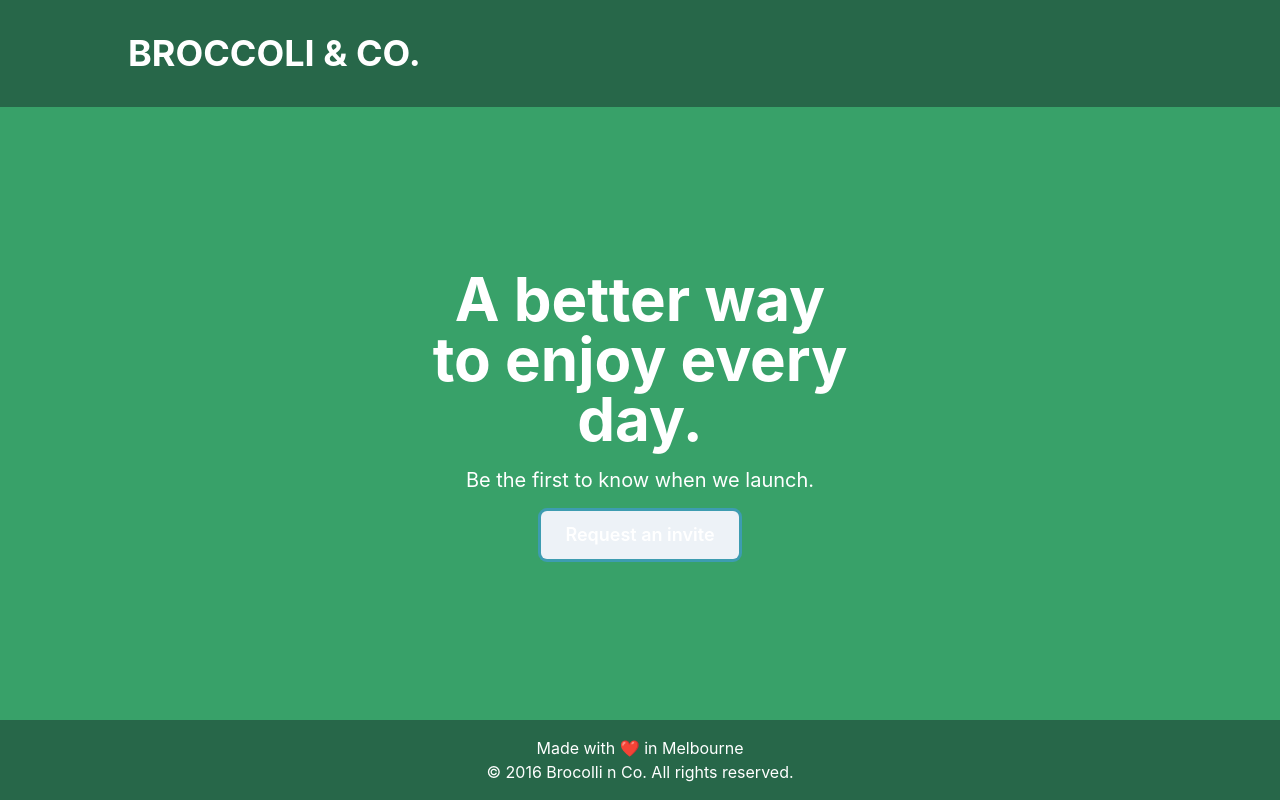
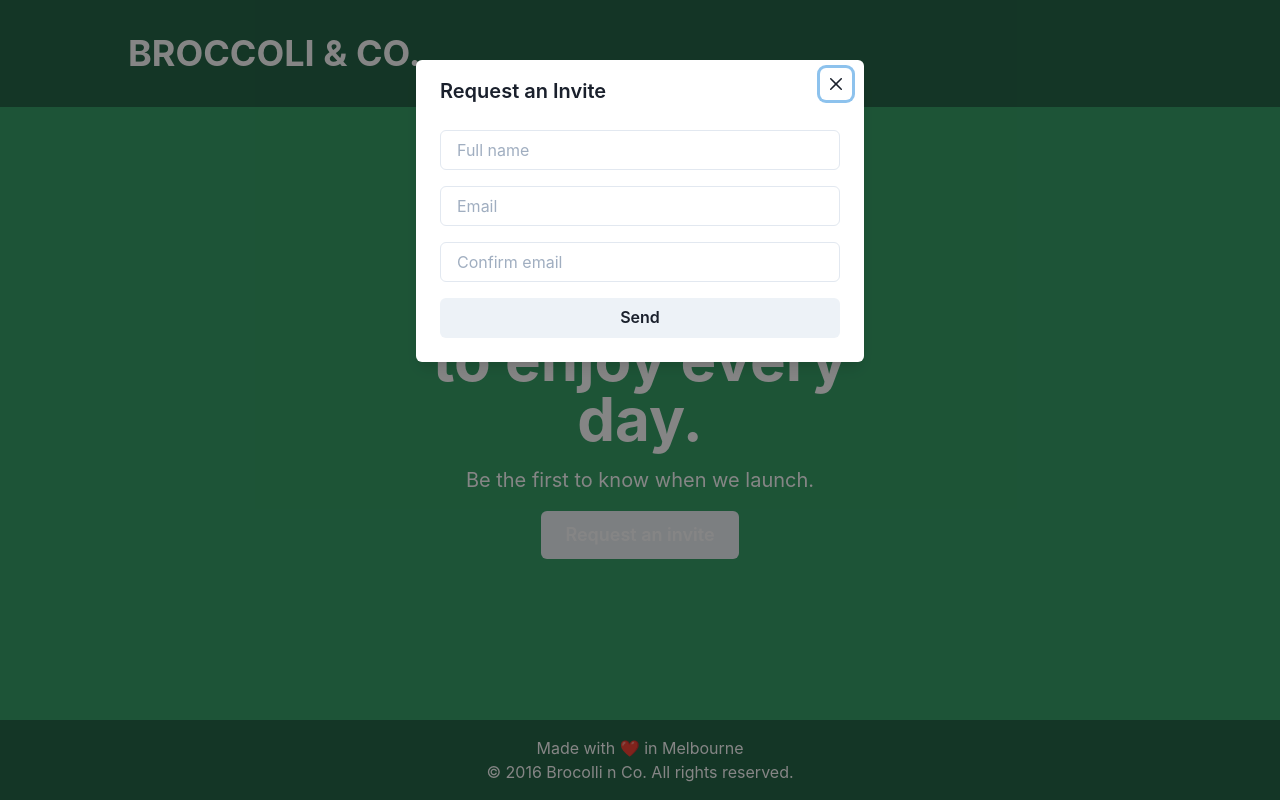
Before and after one commit to LevPewPew/broccoli-n-co, a React (Create React App) app: page / in a window 1280 px wide. Both pictures are taken after a click on the button "Request an invite". Built offline with nearby package versions, Linux system fonts and the light colour scheme.

Commit message:
created modal wrapper and boiler plate for invite form

```diff
--- a/src/App.tsx
+++ b/src/App.tsx
@@ -5,19 +5,40 @@ import {
   Center,
   Container,
   theme,
+  useDisclosure,
 } from "@chakra-ui/react";
-import { CallToAction, Footer, Header } from "components";
+import {
+  CallToAction,
+  CompleteModal,
+  Footer,
+  Header,
+  RequestInviteForm,
+} from "components";
 
-export const App = () => (
+export const App = () => {
+  const {
+    isOpen: isRequestInviteFormOpen,
+    onOpen: openRequestInviteForm,
+    onClose: closeRequestInviteForm,
+  } = useDisclosure();
+
+  return (
     <ChakraProvider theme={theme}>
       <FlexBox color="white" height="100vh" flexDirection="column">
         <Header />
         <Center bg="green.500" flex="1">
           <Container maxW="xl" centerContent>
-          <CallToAction />
+            <CallToAction onButtonClick={openRequestInviteForm} />
           </Container>
         </Center>
         <Footer />
       </FlexBox>
+      <CompleteModal
+        isOpen={isRequestInviteFormOpen}
+        onClose={closeRequestInviteForm}
+      >
+        <RequestInviteForm onSubmit={closeRequestInviteForm} />
+      </CompleteModal>
     </ChakraProvider>
   );
+};
--- a/src/components/CallToAction.tsx
+++ b/src/components/CallToAction.tsx
@@ -1,7 +1,11 @@
 import React from "react";
 import { VStack, Heading, Text, Button } from "@chakra-ui/react";
 
-export const CallToAction = () => (
+interface Props {
+  onButtonClick: () => void;
+}
+
+export const CallToAction = ({ onButtonClick }: Props) => (
   <VStack spacing="4">
     <Heading size="3xl" textAlign="center">
       A better way
@@ -9,6 +13,8 @@ export const CallToAction = () => (
       to enjoy every day.
     </Heading>
     <Text fontSize="xl">Be the first to know when we launch.</Text>
-    <Button size="lg">Request an invite</Button>
+    <Button onClick={onButtonClick} size="lg">
+      Request an invite
+    </Button>
   </VStack>
 );
--- /dev/null
+++ b/src/components/CompleteModal.tsx
@@ -0,0 +1,28 @@
+import React from "react";
+import {
+  Modal,
+  ModalOverlay,
+  ModalContent,
+  ModalHeader,
+  ModalCloseButton,
+  ModalBody,
+} from "@chakra-ui/react";
+
+interface Props {
+  children: React.ReactNode;
+  isOpen: boolean;
+  onClose: () => void;
+}
+
+export const CompleteModal = ({ children, isOpen, onClose }: Props) => {
+  return (
+    <Modal isOpen={isOpen} onClose={onClose}>
+      <ModalOverlay />
+      <ModalContent pb="4">
+        <ModalHeader>Request an Invite</ModalHeader>
+        <ModalCloseButton />
+        <ModalBody>{children}</ModalBody>
+      </ModalContent>
+    </Modal>
+  );
+};
--- /dev/null
+++ b/src/components/RequestInviteForm.tsx
@@ -0,0 +1,27 @@
+import React from "react";
+import { Box, Text, Input, VStack, Button } from "@chakra-ui/react";
+
+interface Props {
+  onSubmit: () => void;
+}
+
+export const RequestInviteForm = ({ onSubmit }: Props) => {
+  const handleSendButtonClick = () => {
+    // NEXT actually submit the form data
+    console.log("the form data to start");
+    onSubmit();
+  };
+
+  return (
+    <Box>
+      <VStack spacing="4">
+        <Input placeholder="Full name" />
+        <Input placeholder="Email" />
+        <Input placeholder="Confirm email" />
+        <Button onClick={handleSendButtonClick} width="100%">
+          Send
+        </Button>
+      </VStack>
+    </Box>
+  );
+};
--- a/src/components/index.ts
+++ b/src/components/index.ts
@@ -1,3 +1,5 @@
 export { CallToAction } from "./CallToAction";
 export { Footer } from "./Footer";
+export { CompleteModal } from "./CompleteModal";
 export { Header } from "./Header";
+export { RequestInviteForm } from "./RequestInviteForm";
```
Lines whose indentation alone changed are shown as unchanged.
